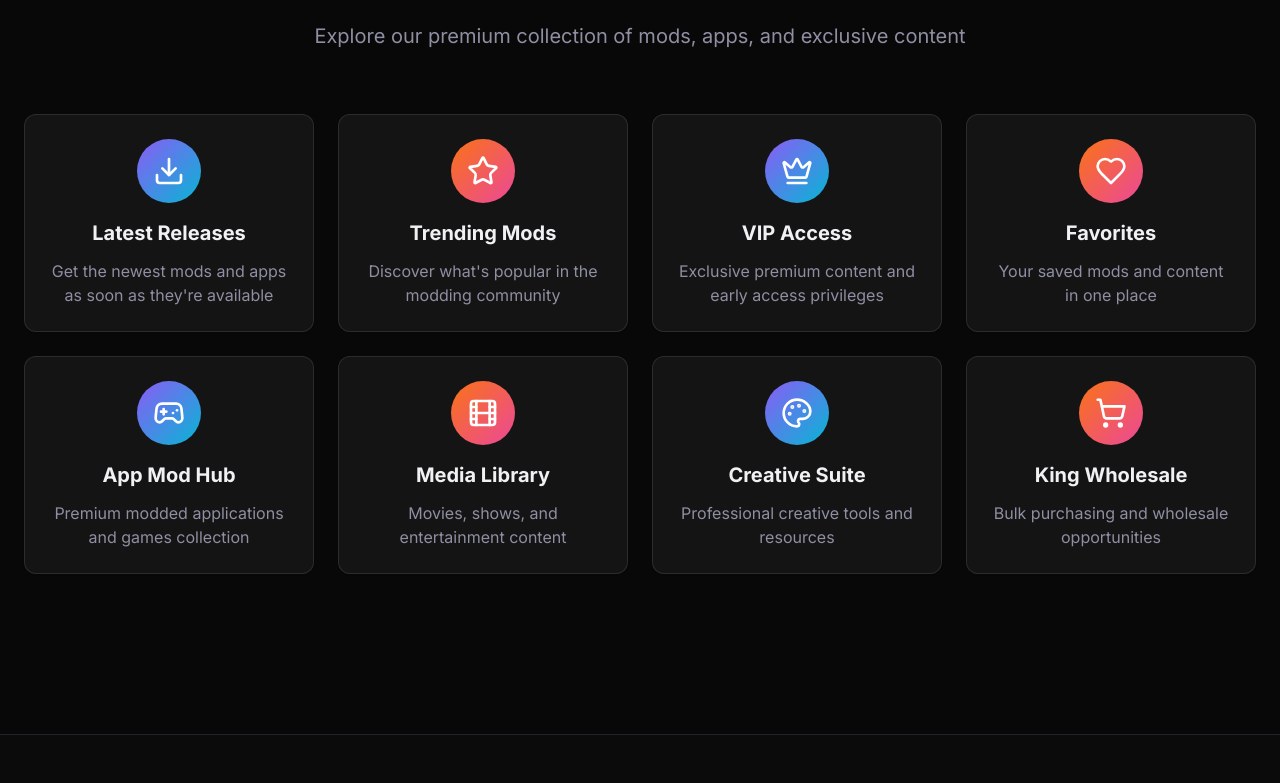
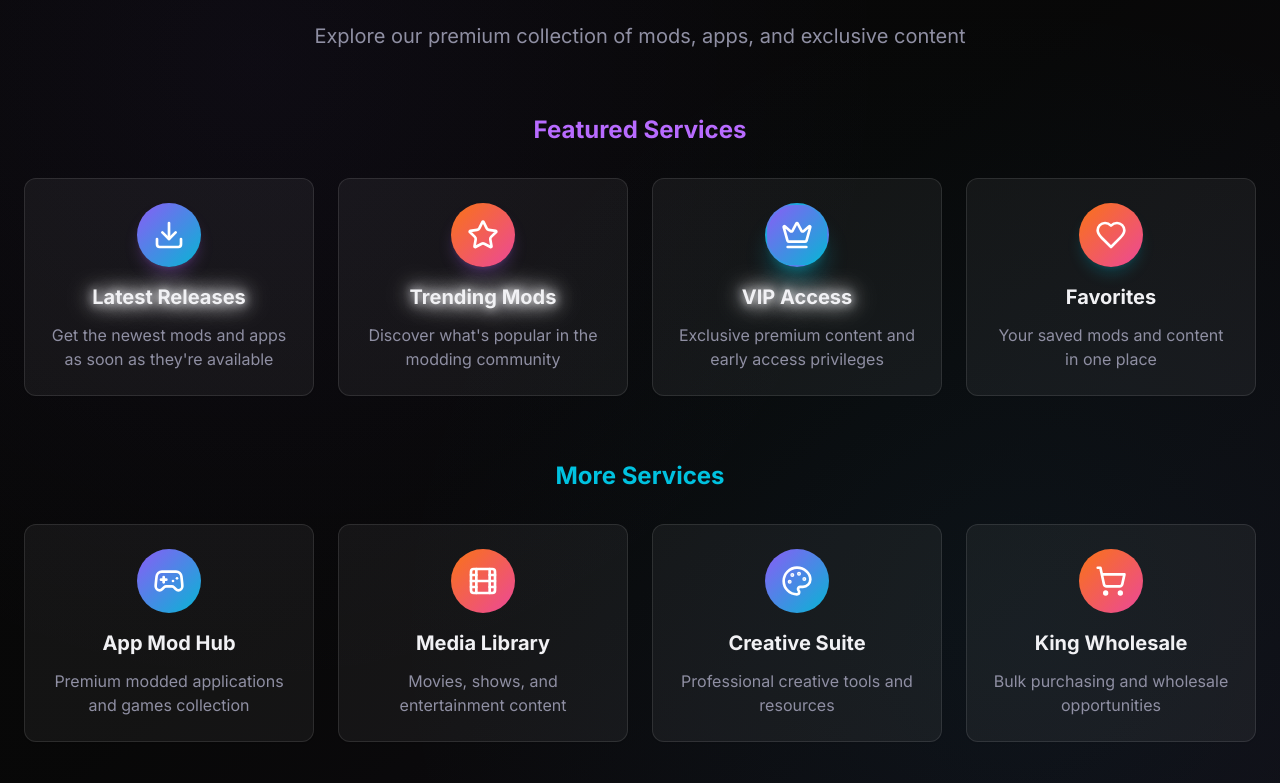
Before and after one commit to Shatakshi-gupta-ggits/kingdom-cyber-suite, a React (Vite) app: page / in a window 1280 px wide. Shown: the part 1116-1899 px from the top of the page. Built offline with nearby package versions, Linux system fonts and the light colour scheme.

Commit message:
Refactor: Consistent styling for service pages
- Applied consistent background styling to service pages.
- Styled buttons differently for Latest Releases, Trending Mods, VIP Access, and Favorites.

```diff
--- a/src/components/Dashboard.tsx
+++ b/src/components/Dashboard.tsx
@@ -1,4 +1,3 @@
-
 import {
   Gamepad2,
   Film,
@@ -12,14 +11,15 @@ import {
 import ServiceCard from "./ServiceCard";
 
 const Dashboard = () => {
-  const services = [
+  // Featured services (primary actions)
+  const featuredServices = [
     {
       icon: Download,
       title: "Latest Releases",
       description: "Get the newest mods and apps as soon as they're available",
       href: "/latest-releases",
       gradient: "gradient-purple-blue",
-      delay: "delay-100"
+      category: "featured"
     },
     {
       icon: Star,
@@ -27,7 +27,7 @@ const Dashboard = () => {
       description: "Discover what's popular in the modding community",
       href: "/trending-mods",
       gradient: "gradient-orange-pink",
-      delay: "delay-200"
+      category: "featured"
     },
     {
       icon: Crown,
@@ -35,7 +35,7 @@ const Dashboard = () => {
       description: "Exclusive premium content and early access privileges",
       href: "/vip-access",
       gradient: "gradient-purple-blue",
-      delay: "delay-300"
+      category: "premium"
     },
     {
       icon: Heart,
@@ -43,15 +43,19 @@ const Dashboard = () => {
       description: "Your saved mods and content in one place",
       href: "/favorites",
       gradient: "gradient-orange-pink",
-      delay: "delay-400"
-    },
+      category: "personal"
+    }
+  ];
+
+  // Other services (secondary actions)
+  const otherServices = [
     {
       icon: Gamepad2,
       title: "App Mod Hub",
       description: "Premium modded applications and games collection",
       href: "/app-mod-hub",
       gradient: "gradient-purple-blue",
-      delay: "delay-500"
+      category: "hub"
     },
     {
       icon: Film,
@@ -59,7 +63,7 @@ const Dashboard = () => {
       description: "Movies, shows, and entertainment content",
       href: "/media-library",
       gradient: "gradient-orange-pink",
-      delay: "delay-600"
+      category: "hub"
     },
     {
       icon: Palette,
@@ -67,7 +71,7 @@ const Dashboard = () => {
       description: "Professional creative tools and resources",
       href: "#",
       gradient: "gradient-purple-blue",
-      delay: "delay-700"
+      category: "tools"
     },
     {
       icon: ShoppingCart,
@@ -75,13 +79,17 @@ const Dashboard = () => {
       description: "Bulk purchasing and wholesale opportunities",
       href: "#",
       gradient: "gradient-orange-pink",
-      delay: "delay-800"
+      category: "business"
     }
   ];
 
   return (
-    <section className="py-20 px-6 bg-background">
-      <div className="max-w-7xl mx-auto">
+    <section className="py-20 px-6 bg-gradient-to-br from-background via-background/95 to-primary/5 relative">
+      {/* Background Pattern */}
+      <div className="absolute inset-0 bg-[radial-gradient(circle_at_20%_20%,rgba(139,92,246,0.05),transparent_50%)]"></div>
+      <div className="absolute inset-0 bg-[radial-gradient(circle_at_80%_80%,rgba(6,182,212,0.05),transparent_50%)]"></div>
+
+      <div className="max-w-7xl mx-auto relative z-10">
         {/* Header */}
         <div className="text-center mb-16 animate-fade-in-up">
           <h2 className="text-5xl font-black mb-6 bg-gradient-to-r from-primary to-accent bg-clip-text text-transparent glow-text">
@@ -92,16 +100,34 @@ const Dashboard = () => {
           </p>
         </div>
 
-        {/* Services Grid */}
+        {/* Featured Services Grid */}
+        <div className="mb-16">
+          <h3 className="text-2xl font-bold mb-8 text-center text-primary">Featured Services</h3>
           <div className="grid grid-cols-1 md:grid-cols-2 lg:grid-cols-4 gap-6">
-          {services.map((service, index) => (
+            {featuredServices.map((service, index) => (
               <div
                 key={service.title}
-              className={`animate-fade-in-up ${service.delay}`}
+                className={`animate-fade-in-up delay-${(index + 1) * 100}`}
               >
                 <ServiceCard {...service} />
               </div>
             ))}
+          </div>
+        </div>
+
+        {/* Other Services Grid */}
+        <div>
+          <h3 className="text-2xl font-bold mb-8 text-center text-accent">More Services</h3>
+          <div className="grid grid-cols-1 md:grid-cols-2 lg:grid-cols-4 gap-6">
+            {otherServices.map((service, index) => (
+              <div
+                key={service.title}
+                className={`animate-fade-in-up delay-${(index + 5) * 100}`}
+              >
+                <ServiceCard {...service} />
+              </div>
+            ))}
+          </div>
         </div>
       </div>
     </section>
--- a/src/components/ServiceCard.tsx
+++ b/src/components/ServiceCard.tsx
@@ -9,16 +9,56 @@ interface ServiceCardProps {
   description: string;
   href: string;
   gradient: string;
+  category?: string;
 }
 
-const ServiceCard = ({ icon: Icon, title, description, href, gradient }: ServiceCardProps) => {
+const ServiceCard = ({ icon: Icon, title, description, href, gradient, category }: ServiceCardProps) => {
+  const getCardStyle = () => {
+    switch (category) {
+      case "featured":
+        return "glass-effect hover-glow p-6 text-center group cursor-pointer h-full transition-all duration-500 hover:scale-105 transform border-2 border-primary/20 hover:border-primary/40";
+      case "premium":
+        return "glass-effect hover-glow p-6 text-center group cursor-pointer h-full transition-all duration-500 hover:scale-105 transform border-2 border-accent/30 hover:border-accent/60 bg-gradient-to-br from-primary/5 to-transparent";
+      case "personal":
+        return "glass-effect hover-glow p-6 text-center group cursor-pointer h-full transition-all duration-500 hover:scale-105 transform border-2 border-accent/20 hover:border-accent/40";
+      case "hub":
+        return "glass-effect hover-glow p-6 text-center group cursor-pointer h-full transition-all duration-500 hover:scale-105 transform border border-border/50 hover:border-border";
+      default:
+        return "glass-effect hover-glow p-6 text-center group cursor-pointer h-full transition-all duration-500 hover:scale-105 transform";
+    }
+  };
+
+  const getIconStyle = () => {
+    switch (category) {
+      case "featured":
+        return `w-16 h-16 ${gradient} rounded-full flex items-center justify-center mx-auto mb-4 group-hover:animate-pulse transition-all duration-300 group-hover:scale-110 shadow-lg shadow-primary/25`;
+      case "premium":
+        return `w-16 h-16 ${gradient} rounded-full flex items-center justify-center mx-auto mb-4 group-hover:animate-pulse transition-all duration-300 group-hover:scale-110 shadow-xl shadow-accent/30 border-2 border-accent/20`;
+      case "personal":
+        return `w-16 h-16 ${gradient} rounded-full flex items-center justify-center mx-auto mb-4 group-hover:animate-pulse transition-all duration-300 group-hover:scale-110 shadow-lg shadow-accent/20`;
+      default:
+        return `w-16 h-16 ${gradient} rounded-full flex items-center justify-center mx-auto mb-4 group-hover:animate-pulse transition-all duration-300 group-hover:scale-110`;
+    }
+  };
+
+  const getTitleStyle = () => {
+    switch (category) {
+      case "featured":
+        return "text-xl font-bold mb-3 text-foreground group-hover:text-primary transition-colors duration-300 glow-text";
+      case "premium":
+        return "text-xl font-bold mb-3 text-foreground group-hover:text-accent transition-colors duration-300 glow-text";
+      default:
+        return "text-xl font-bold mb-3 text-foreground group-hover:text-primary transition-colors duration-300";
+    }
+  };
+
   return (
     <Link to={href}>
-      <Card className="glass-effect hover-glow p-6 text-center group cursor-pointer h-full transition-all duration-500 hover:scale-105 transform">
-        <div className={`w-16 h-16 ${gradient} rounded-full flex items-center justify-center mx-auto mb-4 group-hover:animate-pulse transition-all duration-300 group-hover:scale-110`}>
+      <Card className={getCardStyle()}>
+        <div className={getIconStyle()}>
           <Icon className="w-8 h-8 text-white group-hover:rotate-12 transition-transform duration-300" />
         </div>
-        <h3 className="text-xl font-bold mb-3 text-foreground group-hover:text-primary transition-colors duration-300">
+        <h3 className={getTitleStyle()}>
           {title}
         </h3>
         <p className="text-muted-foreground group-hover:text-foreground transition-colors duration-300">
```
Lines whose indentation alone changed are shown as unchanged.
